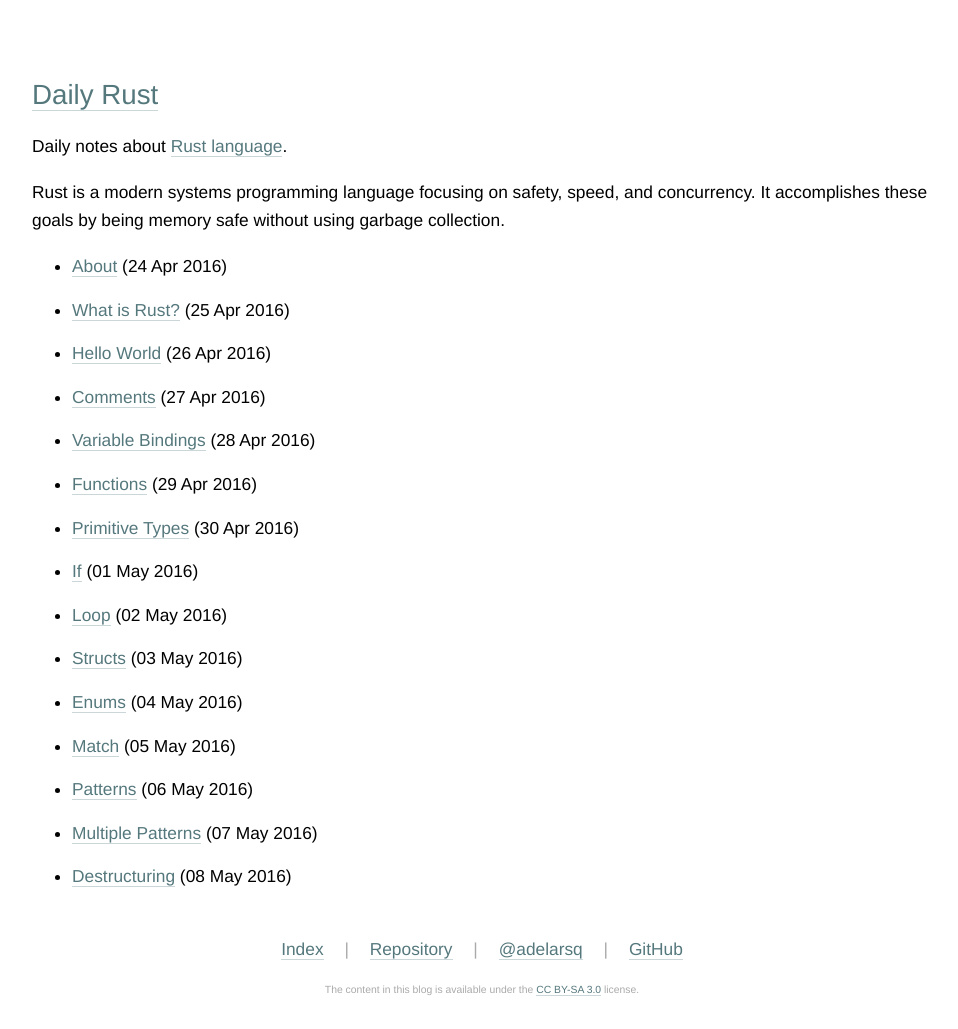
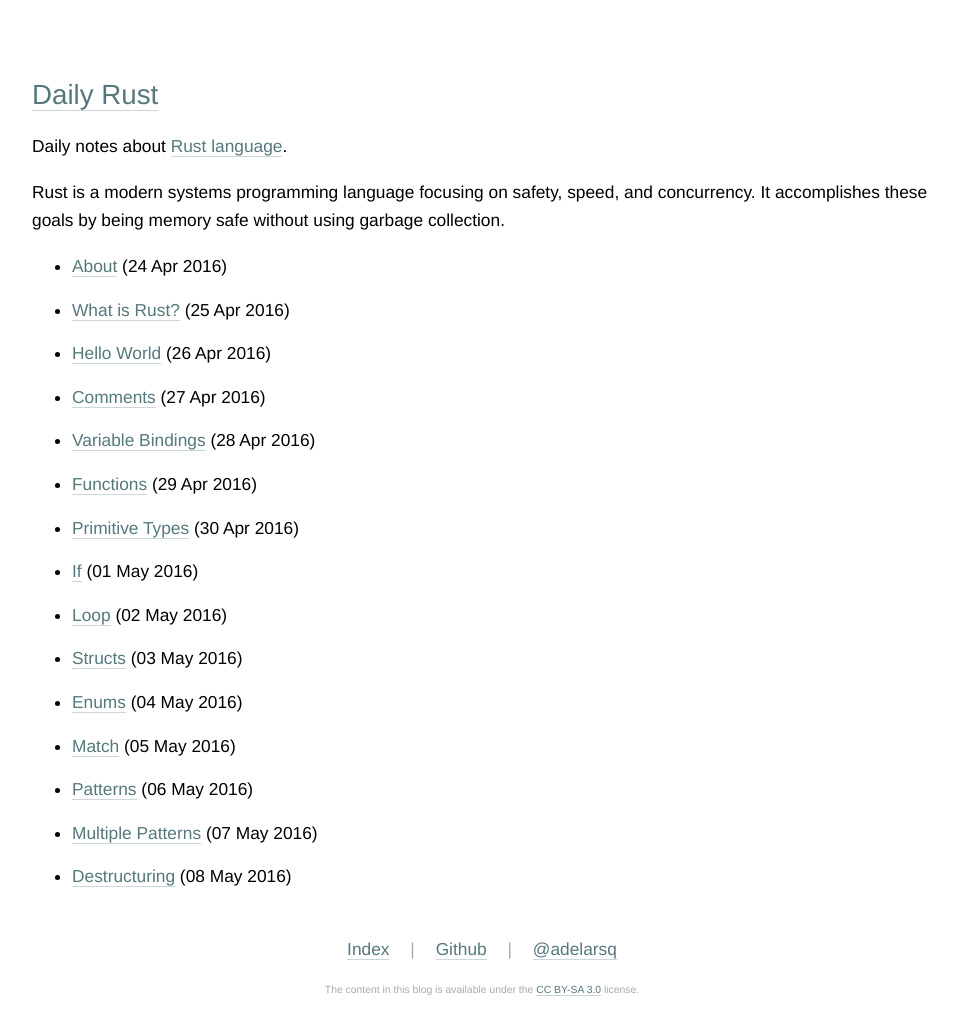
Before and after one commit to adelarsq/daily-rust.github.io, a Jekyll site: the page built from index.md, in a window 1280 px wide. Shown: the whole page, without its empty margins (158-1116 px from the left). Built offline with Jekyll 4.4.1, drawn with Linux system fonts in a browser that asks for light colours.

Commit message:
Update default.html

```diff
--- a/_layouts/default.html
+++ b/_layouts/default.html
@@ -28,9 +28,8 @@
 		<footer>
 			<p>
 				<a href="/">Index</a> |
-				<a href="https://github.com/daily-rust/daily-rust.github.io">Repository</a> |
-				<a href="https://twitter.com/adelarsq">@adelarsq</a> |
-				<a href="https://github.com/adelarsq">GitHub</a>
+				<a href="https://github.com/daily-rust/daily-rust.github.io">Github</a> |
+				<a href="https://twitter.com/adelarsq">@adelarsq</a>
 			</p>
 			<p class="footnote">
 				The content in this blog is available under the <a href="https://creativecommons.org/licenses/by-sa/3.0/">CC BY-SA 3.0</a> license.
```
